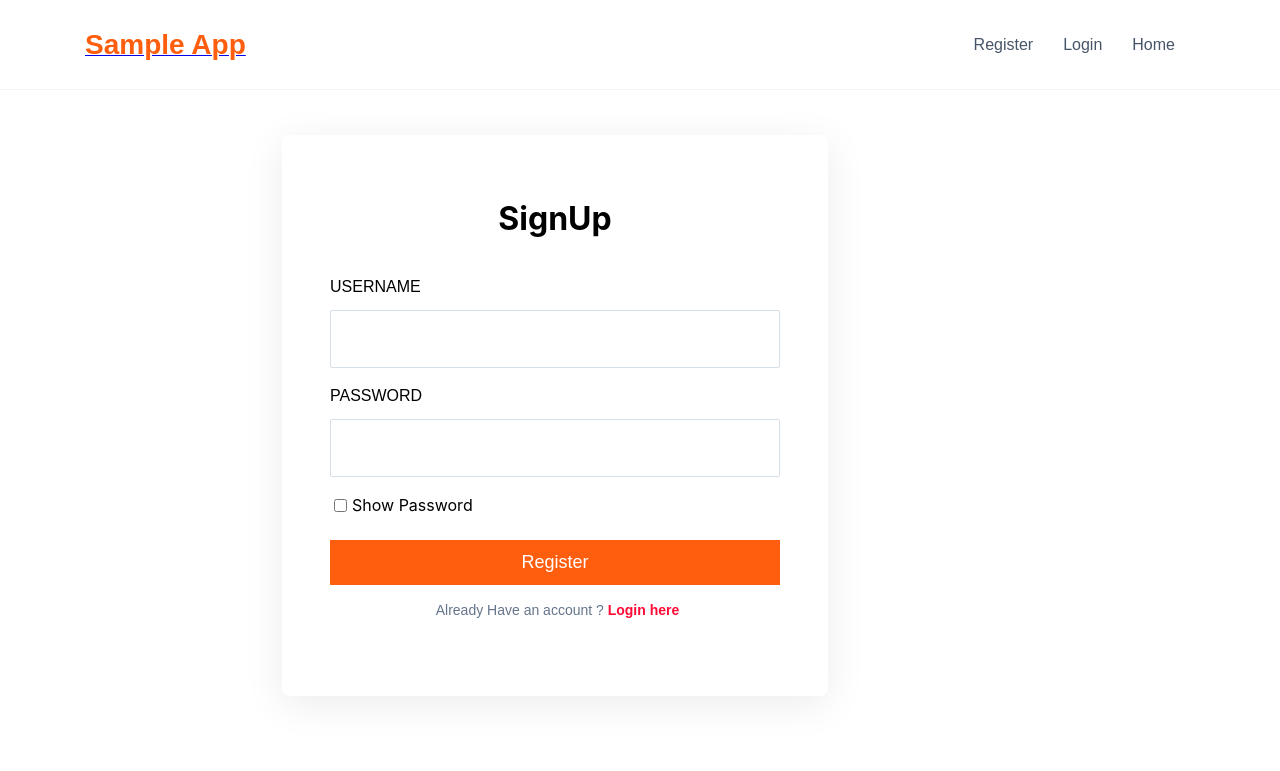
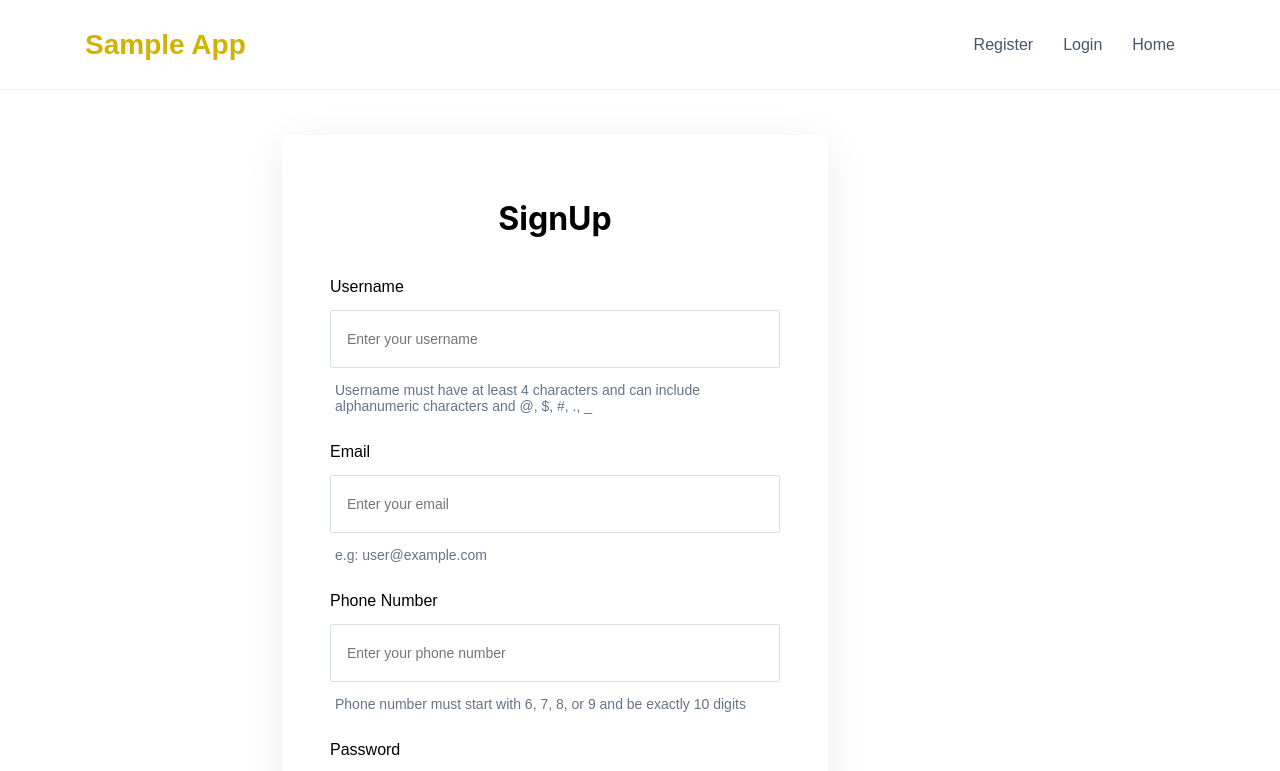
Before and after one commit to ushasree-mangi/internship-app-frontend, a React (Create React App) app: page /register in a window 1280 px wide. Shown: the top 771 px of the page. Built offline with nearby package versions, Linux system fonts and the light colour scheme.

Commit message:
UI changes in home header propertyItem

```diff
--- a/src/components/Header/index.css
+++ b/src/components/Header/index.css
@@ -13,7 +13,7 @@
   font-size: 28px;
   font-family: sans-serif;
   text-decoration: none;
-  color: #FF5E0E;
+  color:#d0b200;
 }
 
 @media screen and (max-width: 768px) {
@@ -156,7 +156,7 @@
   font-size: 14px;
   padding: 8px 16px;
   color: #ffffff;
-  background-color: #FF5E0E;
+  background-color: #d0b200;
   border: none;
   border-radius: 4px;
   margin-left: 14px;
--- a/src/components/Header/index.js
+++ b/src/components/Header/index.js
@@ -56,8 +56,8 @@ class Header extends Component {
 
 
         <div className="nav-bar-large-container">
-          <Link to="/">
-          <span className="shopper-logo-name">Sample App</span>
+          <Link to="/" className="shopper-logo-name">
+          <span >Sample App</span>
           </Link>
 
           <ul className="nav-menu">
--- a/src/components/Home/index.css
+++ b/src/components/Home/index.css
@@ -168,6 +168,7 @@ input[type="radio"]:checked + label {
   grid-template-columns: repeat(auto-fit, minmax(250px, 1fr));
   padding: 10px;
   gap: 15px;
+  list-style-type: none;
 }
 
 .property-card {
--- a/src/components/LoginForm/index.css
+++ b/src/components/LoginForm/index.css
@@ -105,7 +105,7 @@
     width: 150px;
     margin-top: 20px;
     margin-bottom: 2px;
-    background-color: #FF5E0E;
+    background-color: #B8860B;
     border: none;
     outline: none;
     cursor: pointer;
@@ -128,7 +128,7 @@
   }
   .highlight-text{
 
-   color: #ff0b37;
+   color: #ad3531;
    text-decoration: none;
    font-weight: 600;
   }
--- a/src/components/Navbar/index.js
+++ b/src/components/Navbar/index.js
@@ -13,8 +13,8 @@ const Navbar = props => {
 
 
       <div className="nav-bar-large-container">
-        <Link to="/">
-        <span className="shopper-logo-name">Sample App</span>
+        <Link to="/" className="shopper-logo-name">
+        <span >Sample App</span>
         </Link>
 
         <ul className="nav-menu">
--- a/src/components/PropertyItem/index.css
+++ b/src/components/PropertyItem/index.css
@@ -4,7 +4,7 @@
   border-radius: 8px;
   box-shadow: 0 2px 8px rgba(0, 0, 0, 0.1);
   width: 300px;
-
+  text-align: start;
   transition: transform 0.2s ease-in-out;
   overflow: hidden;
 }
@@ -19,6 +19,7 @@
 
   .property-details p {
     margin: 5px 0;
+    font-size: 16px;
   }
 
   .connect-with-us-container{
@@ -32,7 +33,7 @@
    margin-top: 0px;
   }
   .connect-with-us-container button{
-    background-color: #24A0ED;
+    background-color: #B8860B;
     width: 120px;
     height: 38px;
     border: none;
--- a/src/components/RegisterForm/index.css
+++ b/src/components/RegisterForm/index.css
@@ -106,7 +106,7 @@
     width: 150px;
     margin-top: 20px;
     margin-bottom: 2px;
-    background-color: #FF5E0E;
+    background-color: #B8860B;
     border: none;
     outline: none;
     cursor: pointer;
@@ -129,7 +129,7 @@
   }
   .highlight-text{
 
-   color: #ff0b37;
+   color: #ad3531;
    text-decoration: none;
    font-weight: 600;
   }
```
Also changed, not shown: src/components/RegisterForm/index.js (+5 -4 lines).
